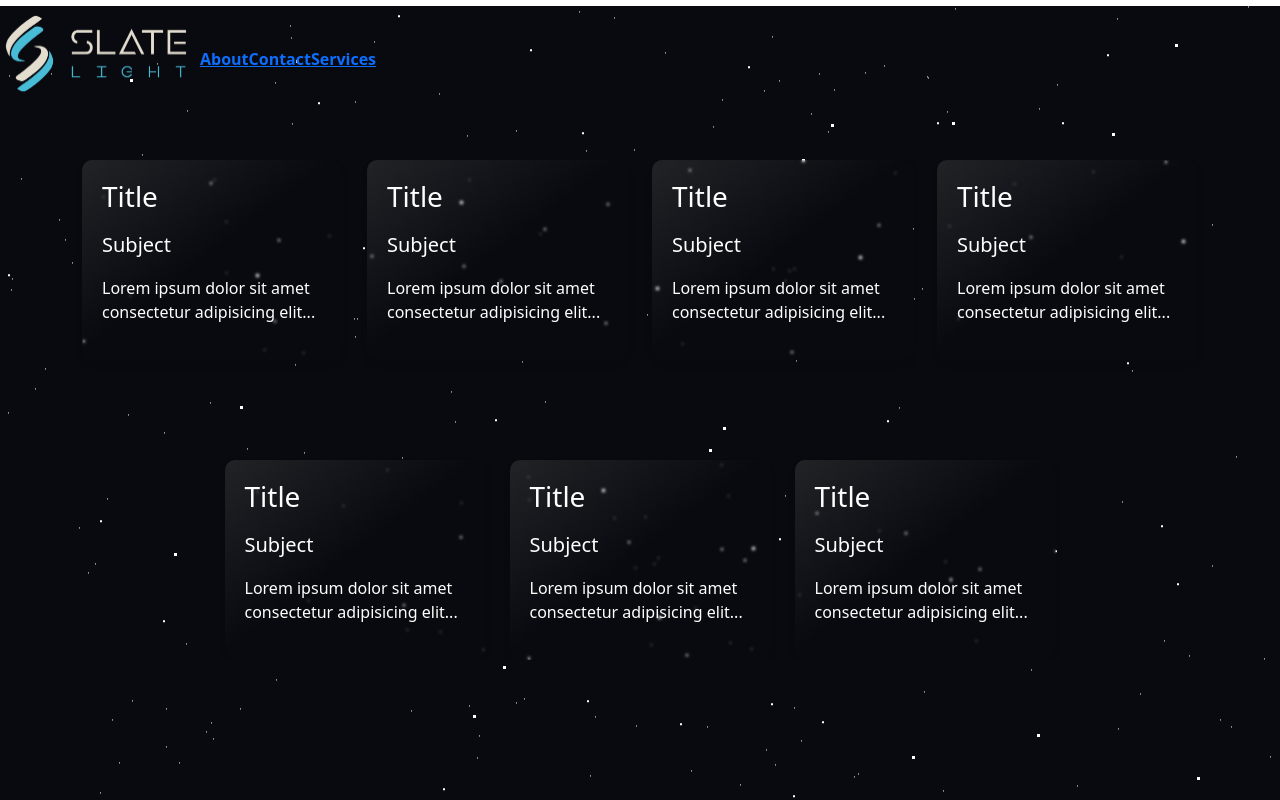
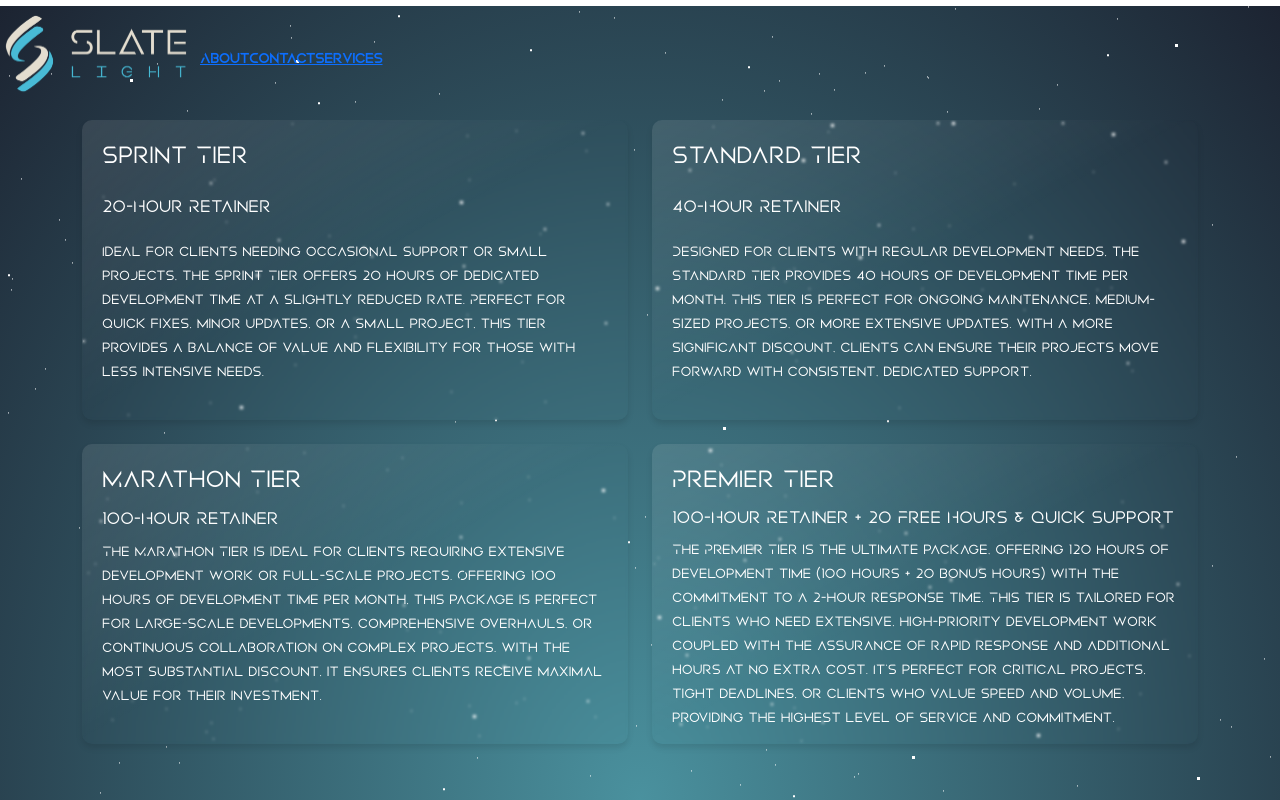
Before and after one commit to azreal1231/Slatelight-Website, a React (Vite) app: page / in a window 1280 px wide. Shown: the top 800 px of the page. Built offline with nearby package versions, Linux system fonts and the light colour scheme.

Commit message:
? save point

```diff
--- a/src/App.css
+++ b/src/App.css
@@ -1,3 +1,14 @@
+@font-face {
+    font-family: 'Inno';
+    src: url('/static/fonts/Inno.ttf') format('truetype'); /* Correct path to the font file */
+    font-weight: normal;
+    font-style: normal;
+}
+
+body {
+    font-family: 'Inno', sans-serif; /* Use the font throughout the body, with a fallback */
+}
+
 .retainer-card {
     background-color: rgba(0, 0, 0, 0.0);
     background-image: linear-gradient(to right bottom, rgba(255, 255, 255, 0.1), rgba(255, 255, 255, 0) 50%, rgba(0, 0, 0, 0.0) 50%);
--- a/src/App.jsx
+++ b/src/App.jsx
@@ -29,7 +29,7 @@ function doRetainerThing(){
         cards.forEach(otherCard => {
           if (otherCard !== this) {
             otherCard.style.backdropFilter = 'blur(0px)';
-            otherCard.style.opacity = '0.5';
+            otherCard.style.opacity = '0.3';
           }
         });
       });
@@ -58,7 +58,7 @@ function doAddonThing(){
       cards.forEach(otherCard => {
         if (otherCard !== this) {
           otherCard.style.backdropFilter = 'blur(0px)';
-          otherCard.style.opacity = '0.5';
+          otherCard.style.opacity = '0.3';
         }
       });
     });
@@ -118,33 +118,56 @@ return <>
   {/* create me a new div that i can use as my bodu that floats ontop of my main body but is transparent and i can add content where i can also scroll down */}
   <div className="floating-content">
     <div className="container">
-      <div className="row">
-        <div className="col-sm-3" style={{ height: '200px' }}>
+      <div className="row mb-4">
+        <div className="col-sm-6" style={{ height: '300px' }}>
           <div className="retainer-card">
-            <h3>Title</h3>
-            <h5>Subject</h5>
-            <p>Lorem ipsum dolor sit amet consectetur adipisicing elit...</p>
+            <h3>Sprint Tier</h3>
+            <h5>20-Hour Retainer</h5>
+            <p>
+              Ideal for clients needing occasional support or small projects,
+              the Sprint Tier offers 20 hours of dedicated development time at a slightly reduced rate.
+              Perfect for quick fixes, minor updates, or a small project,
+              this tier provides a balance of value and flexibility for those with less intensive needs.
+            </p>
           </div>
         </div>
-        <div className="col-sm-3" style={{'height': '200px'}}>
+        <div className="col-sm-6" style={{'height': '300px'}}>
           <div className="retainer-card">
-            <h3>Title</h3>
-            <h5>Subject</h5>
-            <p>Lorem ipsum dolor sit amet consectetur adipisicing elit...</p>
+            <h3>Standard Tier</h3>
+            <h5>40-Hour Retainer</h5>
+            <p>
+              Designed for clients with regular development needs,
+              the Standard Tier provides 40 hours of development time per month.
+              This tier is perfect for ongoing maintenance, medium-sized projects, or more extensive updates.
+              With a more significant discount, clients can ensure their projects move forward with consistent, dedicated support.
+            </p>
           </div>
         </div>
-        <div className="col-sm-3" style={{'height': '200px'}}>
+      </div>
+      <div className="row">
+        <div className="col-sm-6" style={{'height': '300px'}}>
           <div className="retainer-card">
-            <h3>Title</h3>
-            <h5>Subject</h5>
-            <p>Lorem ipsum dolor sit amet consectetur adipisicing elit...</p>
+            <h3>Marathon Tier</h3>
+            <h5>100-Hour Retainer </h5>
+            <p>
+              The Marathon Tier is ideal for clients requiring extensive development work or full-scale projects.
+              Offering 100 hours of development time per month,
+              this package is perfect for large-scale developments,
+              comprehensive overhauls, or continuous collaboration on complex projects. With the most substantial discount,
+              it ensures clients receive maximal value for their investment.
+            </p>
           </div>
         </div>
-        <div className="col-sm-3" style={{'height': '200px'}}>
+        <div className="col-sm-6" style={{'height': '300px'}}>
           <div className="retainer-card">
-            <h3>Title</h3>
-            <h5>Subject</h5>
-            <p>Lorem ipsum dolor sit amet consectetur adipisicing elit...</p>
+            <h3>Premier Tier</h3>
+            <h5>100-Hour Retainer + 20 Free Hours & Quick Support </h5>
+            <p>
+              The Premier Tier is the ultimate package,
+              offering 120 hours of development time (100 hours + 20 bonus hours) with the commitment to a 2-hour response time.
+              This tier is tailored for clients who need extensive, high-priority development work coupled with the assurance of rapid response and additional hours at no extra cost.
+              It's perfect for critical projects, tight deadlines, or clients who value speed and volume, providing the highest level of service and commitment.
+            </p>
           </div>
         </div>
       </div>
@@ -152,28 +175,59 @@ return <>
       <div className="row d-flex justify-content-center" style={{marginTop: '100px'}}>
         <div className="col-sm-3" style={{ height: '200px' }}>
           <div className="addons-card">
-            <h3>Title</h3>
-            <h5>Subject</h5>
-            <p>Lorem ipsum dolor sit amet consectetur adipisicing elit...</p>
+            <h3>Boost Tier</h3>
+            <h5>5-Hour Add-On</h5>
+            <p> Quick 5-hour boost for small tasks or final touches.</p>
           </div>
         </div>
         <div className="col-sm-3" style={{'height': '200px'}}>
           <div className="addons-card">
-            <h3>Title</h3>
-            <h5>Subject</h5>
-            <p>Lorem ipsum dolor sit amet consectetur adipisicing elit...</p>
+            <h3>Surge Tier</h3>
+            <h5>10-Hour Add-On</h5>
+            <p>10 extra hours for intermediate project extensions.</p>
           </div>
         </div>
         <div className="col-sm-3" style={{'height': '200px'}}>
           <div className="addons-card">
-            <h3>Title</h3>
-            <h5>Subject</h5>
-            <p>Lorem ipsum dolor sit amet consectetur adipisicing elit...</p>
+            <h3>Momentum Tier</h3>
+            <h5>15-Hour Add-On </h5>
+            <p>15-hour top-up for significant project expansions.</p>
           </div>
         </div>
       </div>
     </div>
-    {/* Add your content here */}
+    <div className="container">
+    <section>
+      <div className="row d-flex justify-content-center mt-4">
+        <div className="col-lg-8">
+          <p className='text-white'>
+            Please note that all retainer and add-on hour tiers cover a range of services including development work, support, and meetings.
+            The hours purchased within any tier are cumulative and account for the total time spent on all project-related activities,
+            encompassing coding, troubleshooting, as well as consultation and strategy meetings.
+            We strive to use this time efficiently to maximize the value and progress of your project.
+            It is our policy to maintain transparency and open communication about the allocation of hours to ensure mutual understanding and satisfaction.
+            For any specific questions or concerns about how hours are allocated, please feel free to contact us directly.
+          </p>
+        </div>
+      </div>
+    </section>
+    </div>
+    <div className="container test-white">
+    <section>
+      <div className="row d-flex justify-content-center mt-4">
+        <div className="col-lg-8">
+          <p className='text-white'>
+            Please note that all retainer and add-on hour tiers cover a range of services including development work, support, and meetings.
+            The hours purchased within any tier are cumulative and account for the total time spent on all project-related activities,
+            encompassing coding, troubleshooting, as well as consultation and strategy meetings.
+            We strive to use this time efficiently to maximize the value and progress of your project.
+            It is our policy to maintain transparency and open communication about the allocation of hours to ensure mutual understanding and satisfaction.
+            For any specific questions or concerns about how hours are allocated, please feel free to contact us directly.
+          </p>
+        </div>
+      </div>
+    </section>
+    </div>
   </div>
 </>
 
--- a/src/kak.css
+++ b/src/kak.css
@@ -1,15 +1,15 @@
 html {
     height: 100vh;
     overflow: hidden;
-    background: radial-gradient(ellipse at bottom, #090a0f 0%,#090a0f 100%);
+    background: radial-gradient(ellipse at bottom, #4A919E 0%,#1C2331 100%);
 }
 
 .floating-content {
     position: fixed; /* or absolute */
-    top: 20%; /* Start floating 20% from the top */
+    top: 15%; /* Start floating 20% from the top */
     left: 0;
     width: 100%;
-    max-height: 80%; /* Adjust the height accordingly */
+    max-height: 85%; /* Adjust the height accordingly */
     overflow-y: auto;
     background-color: rgba(255, 255, 255, 0.0); /* Adjust for desired transparency */
     z-index: 1000; /* Ensure it's above other elements */
```
Also changed, not shown: public/static/fonts/Inno.ttf (added).
